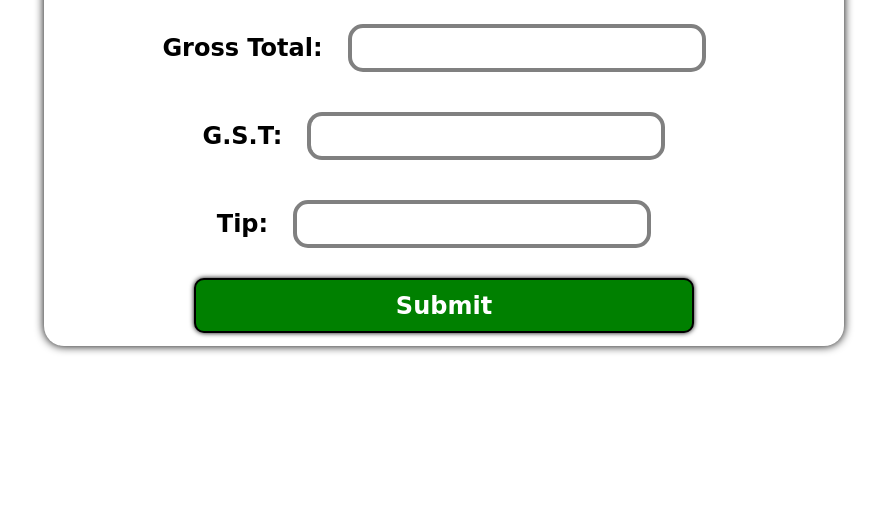
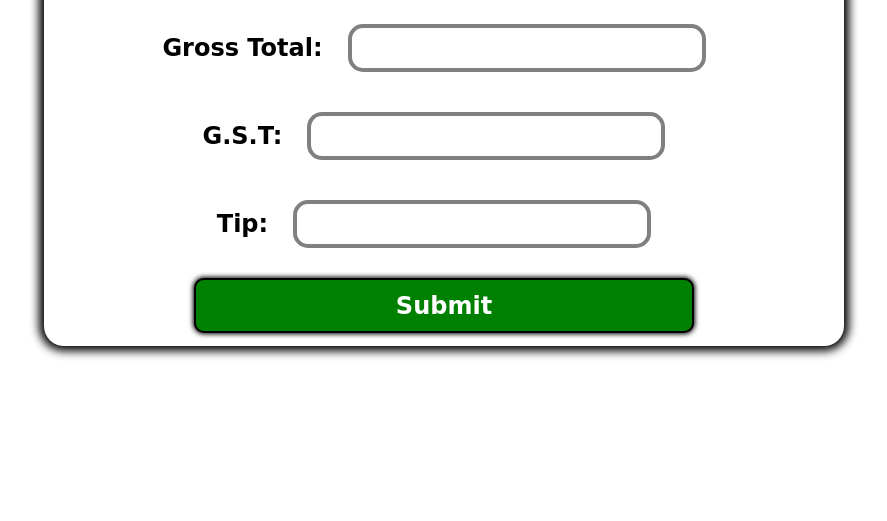
Before and after one commit to MaheshRath08/Restaurant-tip-webApp, a plain HTML site: page index.html in a window 1280 px wide. Shown: the part 279-800 px from the top of the page, without its empty margins (196-1083 px from the left). Drawn offline with Linux system fonts and the light colour scheme.

Commit message:
minor changes

```diff
--- a/style.css
+++ b/style.css
@@ -19,7 +19,7 @@ body{
     text-align: center;
     border-radius: 20px;
     border:none;
-    box-shadow: 0 0 10px black;
+    box-shadow: 0 0 10px 5px black;
     transition: 0.2s transform ease-in-out;
 }
 input{
@@ -49,7 +49,7 @@ button{
     color:white;
     font-weight: bold;
     border:2px solid black;
-    box-shadow: 0 0 5px black;
+    box-shadow: 0 0 5px 1px black;
 }
 button:hover{
     background-color: #07a307;
```
